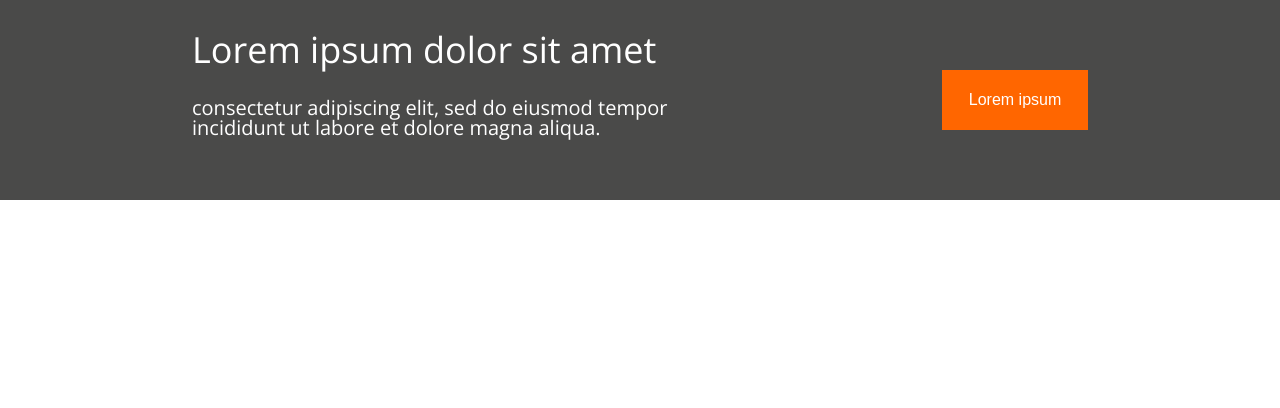
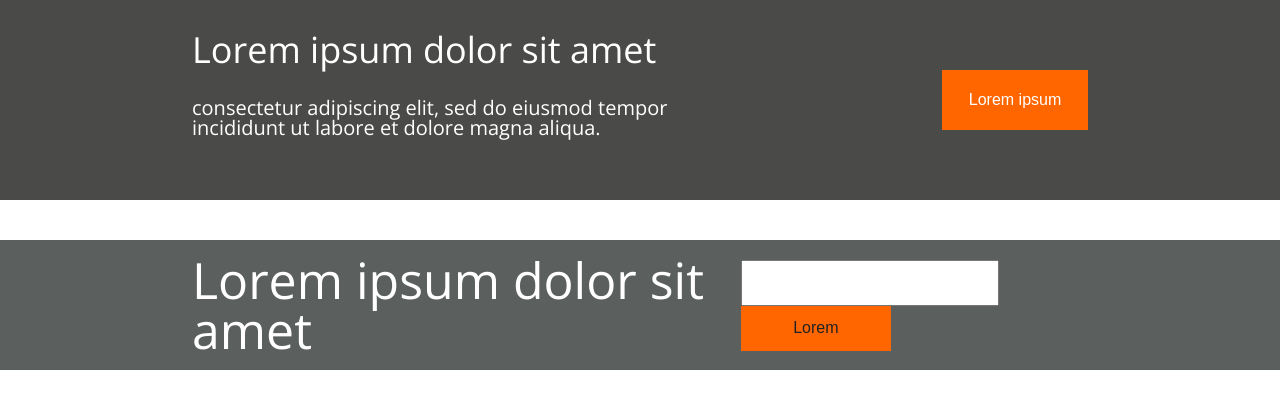
Before and after one commit to Dominikdoms/scramlab, a React (Create React App) app: page / in a window 1280 px wide. Shown: the top 408 px of the page. Built offline with nearby package versions, Linux system fonts and the light colour scheme; a web font is replaced by a local one.

Commit message:
created 'form to save' section

```diff
--- a/package.json
+++ b/package.json
@@ -9,6 +9,7 @@
     "node-sass": "^5.0.0",
     "react": "^17.0.1",
     "react-dom": "^17.0.1",
+    "react-router-dom": "^5.2.0",
     "react-scripts": "4.0.2",
     "web-vitals": "^1.1.0"
   },
--- a/src/App.js
+++ b/src/App.js
@@ -1,10 +1,14 @@
 import './scss/main.scss'
 import {CallToAction} from "./components/callToAction";
+import {FormToSave} from "./components/formToSave";
 
 function App() {
-  return (
-      <CallToAction />
-  );
+    return (
+        <>
+            <CallToAction/>
+            <FormToSave/>
+        </>
+    );
 }
 
 export default App;
--- /dev/null
+++ b/src/components/formToSave.js
@@ -0,0 +1,29 @@
+import React from 'react';
+import {useState} from 'react'
+import './formToSave.scss'
+
+export const FormToSave = () => {
+    const [textToSave, setTextToSave] = useState('')
+
+    const handleSubmit = (e) => {
+        e.preventDefault();
+
+    //    ...signing up for newsletter
+    }
+
+    return (
+        <section className={"formToSave"}>
+            <div className={"container formToSave_container"}>
+                <h3 className={"container_header"}>Lorem ipsum dolor sit amet</h3>
+                <form onSubmit={handleSubmit} className={"formToSave_form"}>
+                    <input className={"formToSave_input"}
+                           type="text"
+                           value={textToSave}
+                           onChange={event => setTextToSave(event.target.value)}
+                    />
+                    <button type={"submit"} className={"formToSave_btn"}>Lorem</button>
+                </form>
+            </div>
+        </section>
+    )
+}
--- /dev/null
+++ b/src/components/formToSave.scss
@@ -0,0 +1,37 @@
+@import "../scss/settings/colors";
+@import "../scss/settings/fonts";
+
+.formToSave {
+  margin-top: 40px; //do usunięcia
+  width: 100vw;
+  height: 130px;
+  background-color: $navigation;
+  display: flex;
+
+
+  .container {
+    margin: 0 auto;
+    width: 70%;
+    height: 100%;
+    display: flex;
+    justify-content: space-between;
+    align-items: center;
+
+    .container_header {
+      color: white;
+      font-size: 50px;
+      font-family: $fontOpenSans;
+    }
+  }
+
+  .formToSave_input {
+    width: 250px;
+    height: 40px;
+  }
+  .formToSave_btn{
+    width: 150px;
+    height: 45px;
+    background-color: $btn;
+    border: none;
+  }
+}
```
Also changed, not shown: 1 other file (tests, documents, lock files or other folders).
